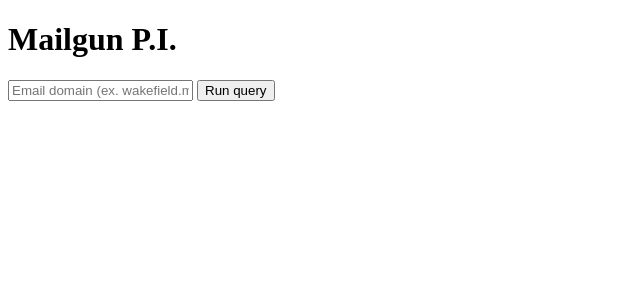
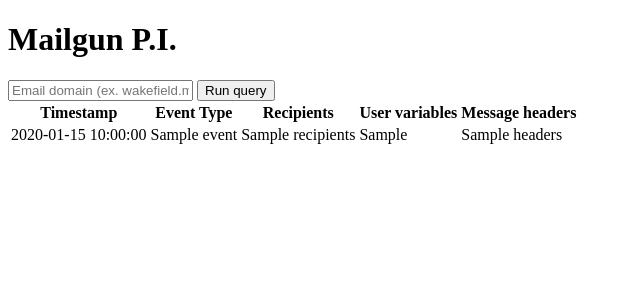
Before and after one commit to omie86/smokinggun, a Flask app: template mailgunpi/templates/index.html in a window 1280 px wide. Shown: the top 300 px of the page, without its empty margins (0-640 px from the left). Run offline with Flask 2, Linux system fonts and the light colour scheme; the template is opened without the code that fills it: most values are stand-ins (such as "Sample title", 1, 10 or a date in 2020).

Commit message:
feat: implement minimal event templating

```diff
--- a/mailgunpi/templates/index.html
+++ b/mailgunpi/templates/index.html
@@ -9,9 +9,29 @@
 </head>
 <body>
   <h1>Mailgun P.I.</h1>
-  <form action="/api/v1/mailgun/event" method="POST">
-    <input type="text" placeholder="Email domain (ex. wakefield.myenotice.com)">
+  <form id="form-mailgun-query" action="/" method="GET">
+    <input type="text" placeholder="Email domain (ex. wakefield.myenotice.com)" name="domain">
     <button type="submit">Run query</button>
   </form>
+  <table>
+    <thead>
+      <th>Timestamp</th>
+      <th>Event Type</th>
+      <th>Recipients</th>
+      <th>User variables</th>
+      <th>Message headers</th>
+    </thead>
+    <tbody>
+      {% for event in events %}
+       <tr>
+         <td>{{ event.timestamp }}</td>
+         <td>{{ event.event }}</td>
+         <td>{{ event.message.recipients }}</td>
+         <td>{{ event['user-variables'] }}</td>
+         <td>{{ event.message.headers }}</td>
+        </tr>
+      {% endfor %}
+    </tbody>
+  </table>
 </body>
 </html>
```
